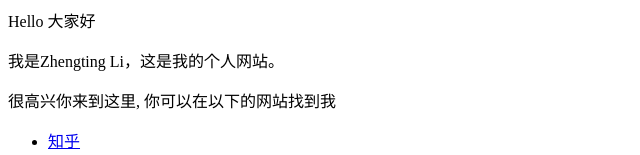
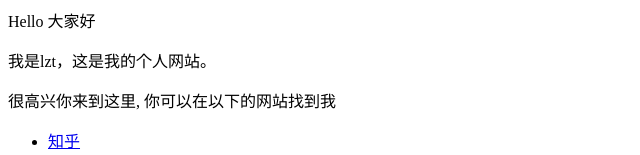
Before and after one commit to Justin-Zhengting-Li/zhengtingli.github.io, a plain HTML site: page index.html in a window 1280 px wide. Shown: the top 155 px of the page, without its empty margins (0-640 px from the left). Drawn offline with Linux system fonts and the light colour scheme.

Commit message:
index.html

```diff
--- a/index.html
+++ b/index.html
@@ -1,5 +1,5 @@
 <p>Hello 大家好</p>
-<p>我是Zhengting Li，这是我的个人网站。 </p>
+<p>我是lzt，这是我的个人网站。 </p>
 <p>很高兴你来到这里, 你可以在以下的网站找到我</p>
 
 <ul>
```
